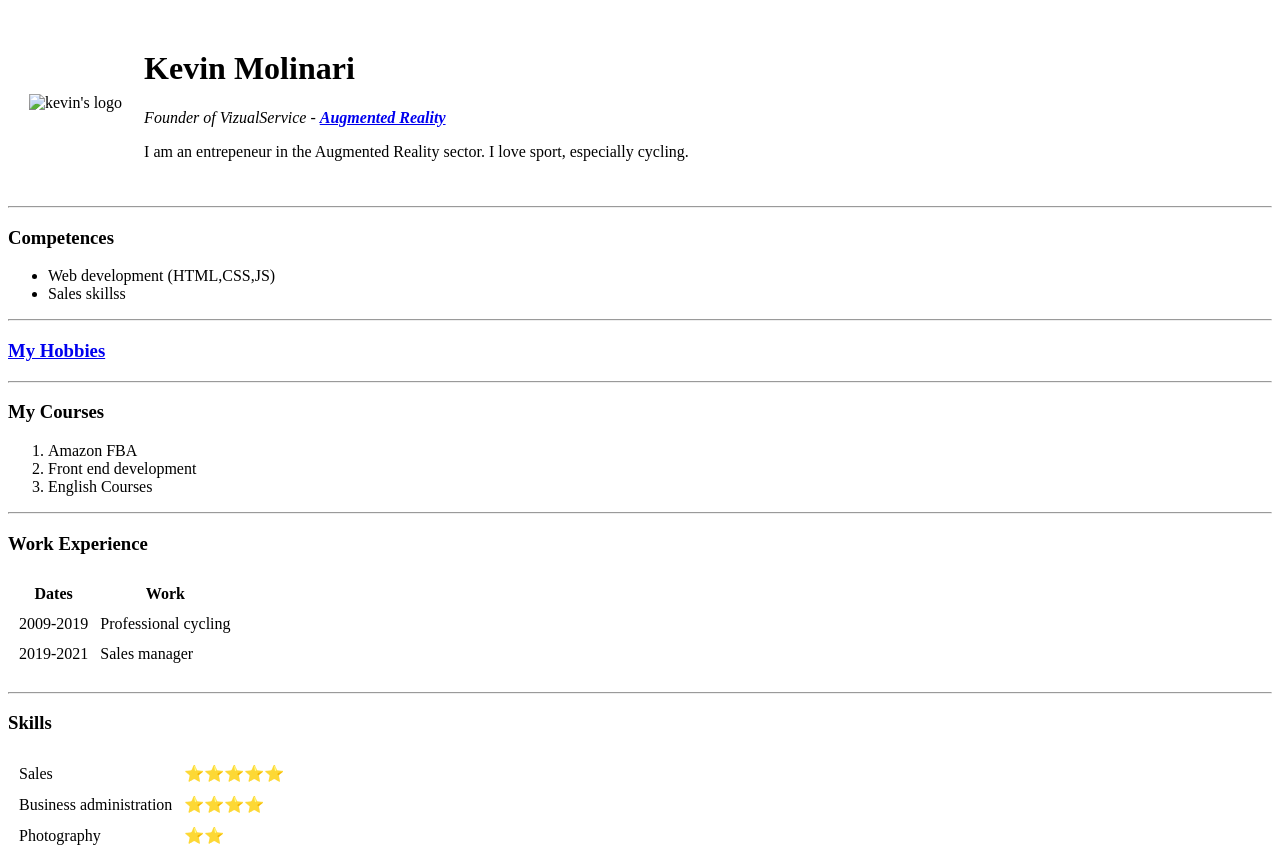
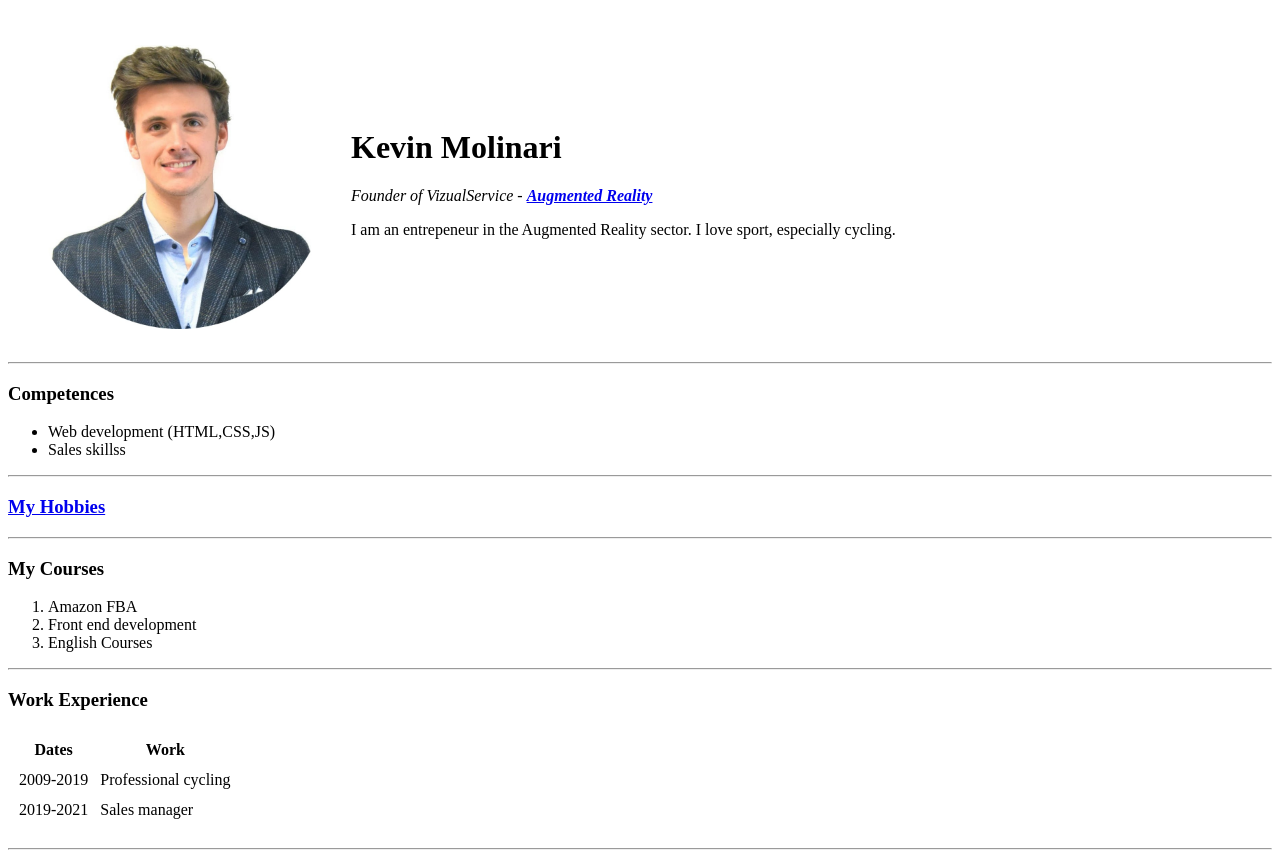
Before and after one commit to kemolinari/cv, a plain HTML site: page index.html in a window 1280 px wide. Shown: the top 859 px of the page. Drawn offline with Linux system fonts and the light colour scheme.

Commit message:
Update index.html

```diff
--- a/index.html
+++ b/index.html
@@ -12,7 +12,7 @@
 <body>
   <table cellspacing="20">
     <tr>
-      <td> <img src="images/circle-cropped.jpg" height="300" width="300" alt="kevin's logo" /> </td>
+      <td> <img src="circle-cropped.jpg" height="300" width="300" alt="kevin's logo" /> </td>
       <td>
         <h1>Kevin Molinari</h1>
         <p>
```
